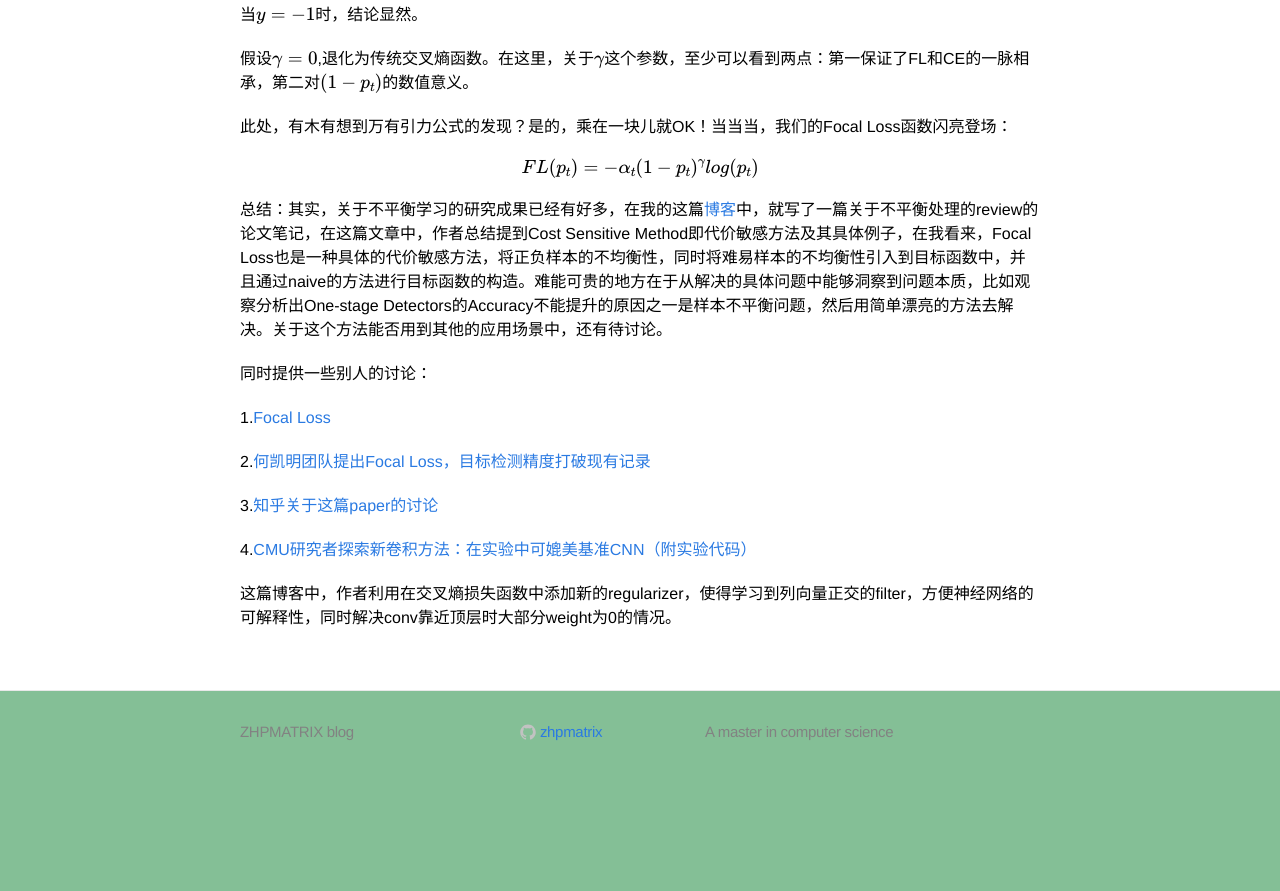
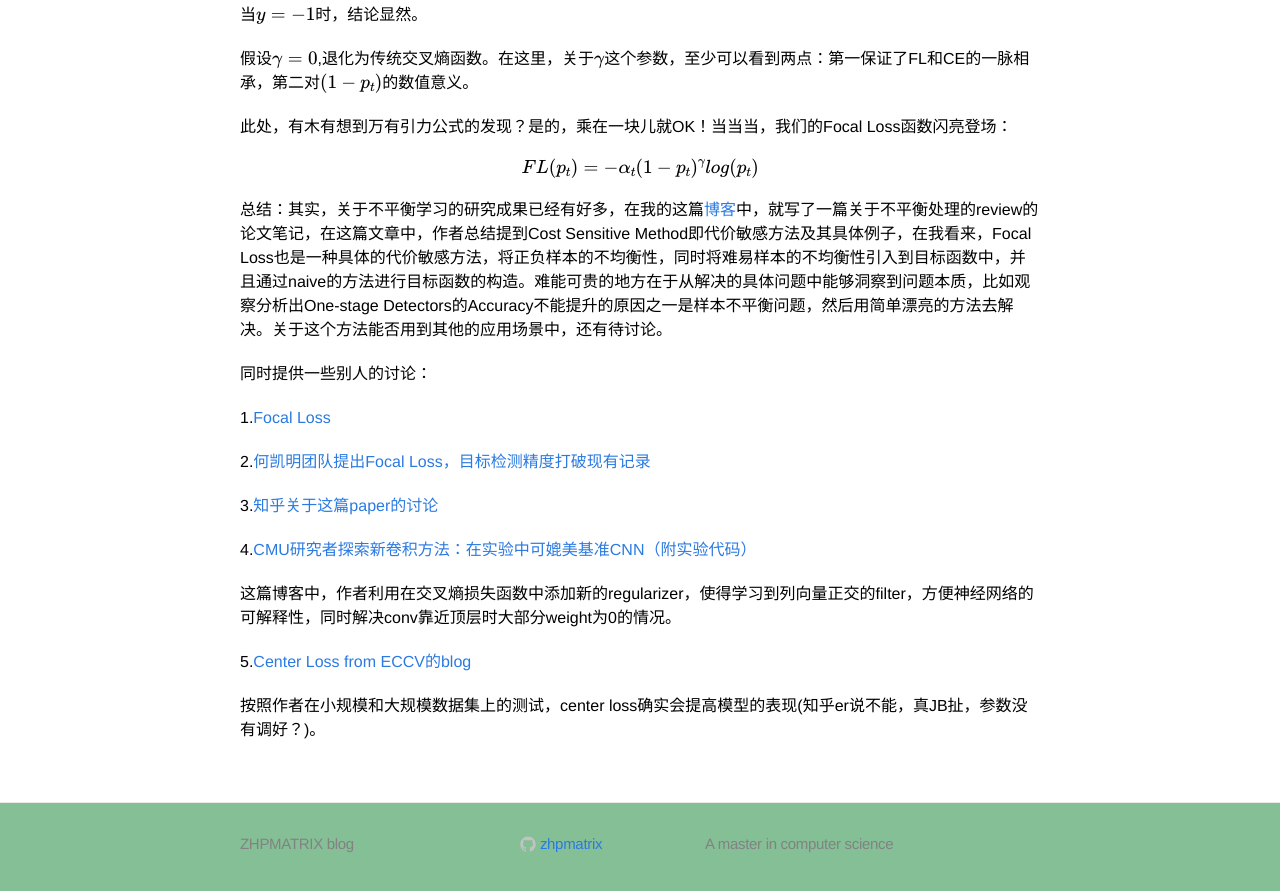
Before and after one commit to zhpmatrix/zhpmatrix.github.io, a Jekyll site: the page built from _posts/2017-08-13-focal-loss.md, in a window 1280 px wide and 900 px high, scrolled down 1025 px. Shown: the top 891 px of the window. Built offline with Jekyll 4.4.1, drawn with Linux system fonts in a browser that asks for light colours; formulas are drawn with MathJax 3; comment, search, counter and statistics services are not loaded; before the commit the page ends 1813 px from its top, so only the background shows below that.

Commit message:
add discussions about center loss

```diff
--- a/_posts/2017-08-13-focal-loss.md
+++ b/_posts/2017-08-13-focal-loss.md
@@ -69,3 +69,7 @@ $$FL(p_{t})=-\alpha_{t}(1-p_{t})^\gamma log(p_{t})$$
 4.[CMU研究者探索新卷积方法：在实验中可媲美基准CNN（附实验代码）](https://mp.weixin.qq.com/s?__biz=MzA3MzI4MjgzMw==&mid=2650730755&idx=4&sn=6ad8339fdf1bddaeb9671fb72755e5dc)
 
 这篇博客中，作者利用在交叉熵损失函数中添加新的regularizer，使得学习到列向量正交的filter，方便神经网络的可解释性，同时解决conv靠近顶层时大部分weight为0的情况。
+
+5.[Center Loss from ECCV的blog](https://medium.com/mlreview/experiments-with-a-new-loss-term-added-to-the-standard-cross-entropy-85b080c42446)
+
+按照作者在小规模和大规模数据集上的测试，center loss确实会提高模型的表现(知乎er说不能，真JB扯，参数没有调好？)。
```
